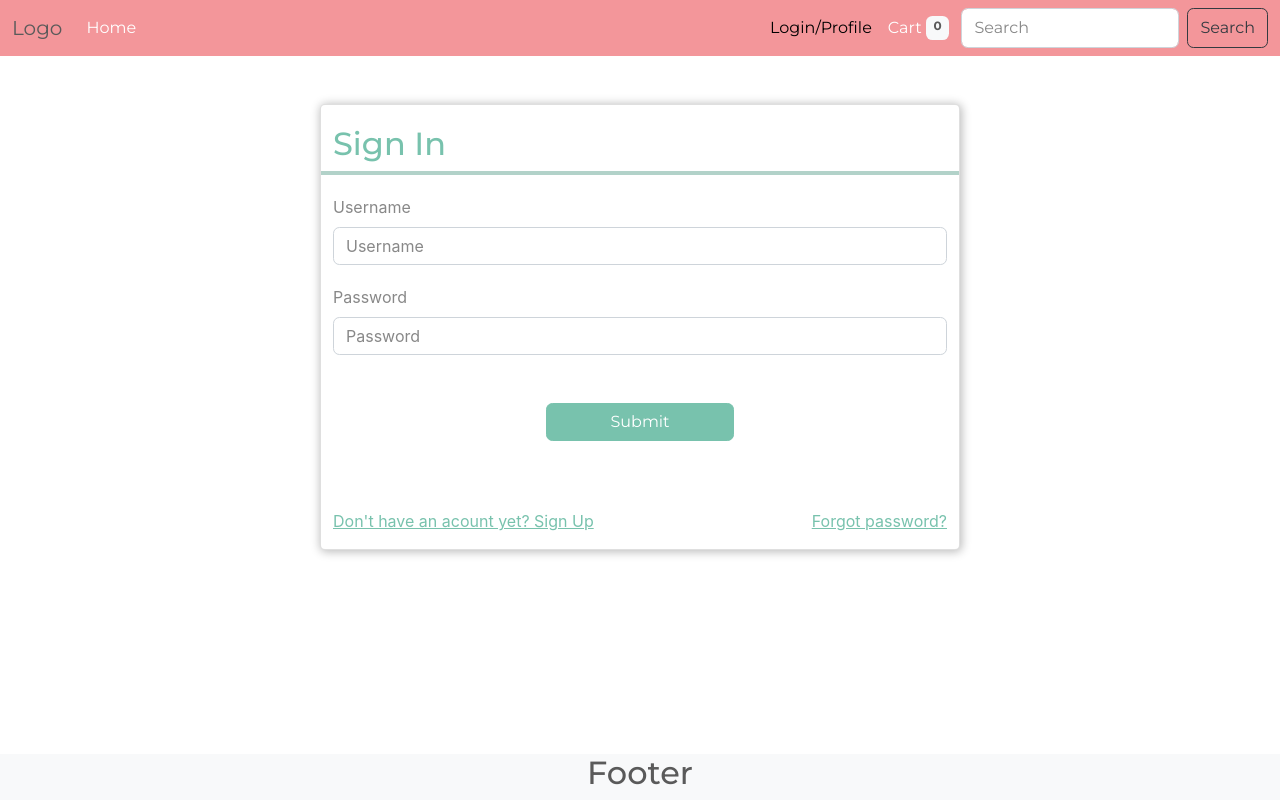
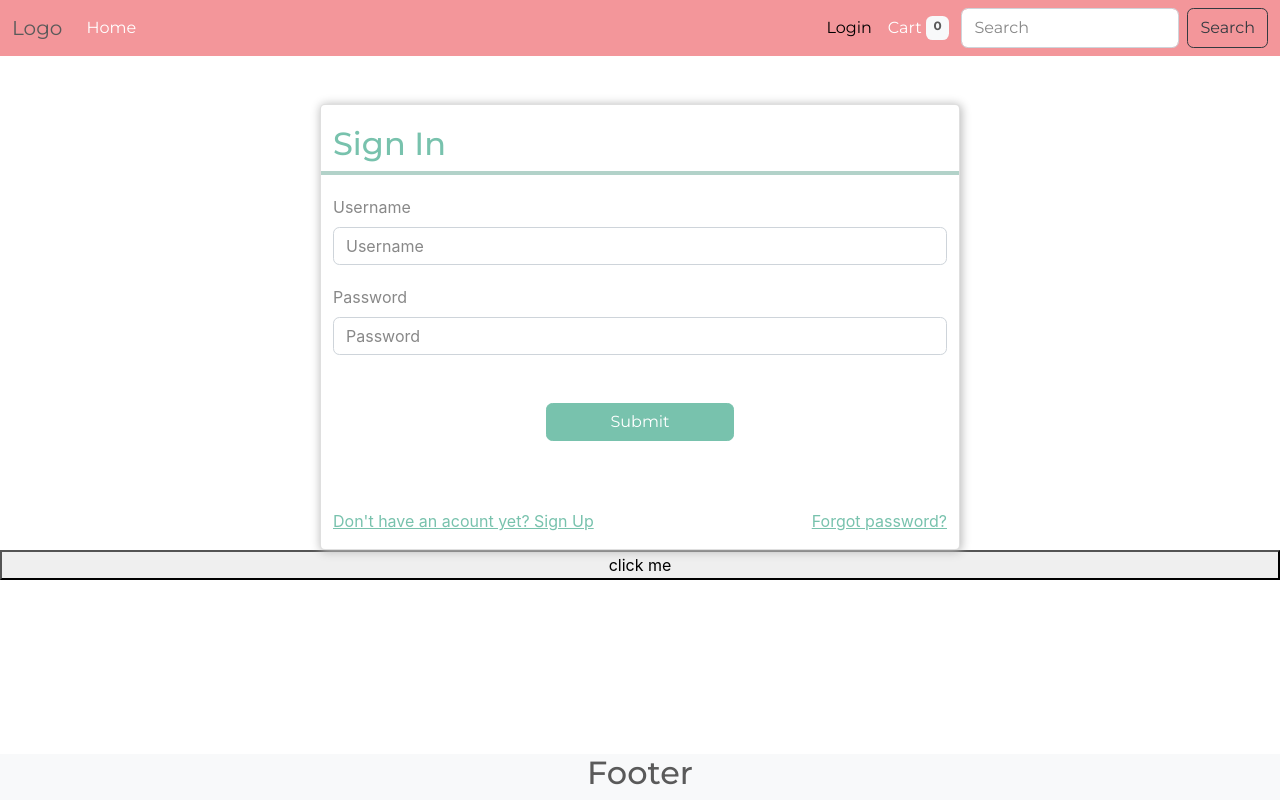
Before and after one commit to baram104/pianos-store-client, a React (Create React App) app: page /login in a window 1280 px wide. Built offline with nearby package versions, Linux system fonts and the light colour scheme.

Commit message:
created context for auth state app wide

```diff
--- a/src/App.js
+++ b/src/App.js
@@ -27,7 +27,7 @@ function App() {
             element={<ProductsPage></ProductsPage>}
           ></Route>
         </Route>
-        <Route path="products/:productId" element={<ProductDetails />} />
+        <Route path="/products/:productId" element={<ProductDetails />} />
 
         <Route path="/profile" element={<MyAccount />}></Route>
         <Route path="/cart" element={<CartPage />}></Route>
--- a/src/Components/Layout/Navbar/NavbarComp.js
+++ b/src/Components/Layout/Navbar/NavbarComp.js
@@ -1,9 +1,11 @@
 import Badge from "react-bootstrap/Badge";
 import "./NavbarComp.css";
-import { Navbar, Container, Nav, Col } from "react-bootstrap";
+import { Navbar, Container, Nav, Col, Button } from "react-bootstrap";
 import { NavLink } from "react-router-dom";
-
+import { useContext } from "react";
+import AuthContext from "../../../store/auth-context";
 function NavbarComp() {
+  const ctx = useContext(AuthContext);
   return (
     <Navbar bg="secondary" expand="lg">
       <Container fluid>
@@ -17,9 +19,24 @@ function NavbarComp() {
               </NavLink>
             </Col>
             <Col className="d-lg-flex justify-content-lg-end">
-              <NavLink className="nav-link" to="/login">
-                Login/Profile
-              </NavLink>
+              {ctx.isLoggedIn ? (
+                <>
+                  <NavLink className="nav-link" to="/profile">
+                    My Profile
+                  </NavLink>
+                  <a
+                    className="nav-link"
+                    style={{ cursor: "pointer" }}
+                    onClick={ctx.onLogout}
+                  >
+                    Logout
+                  </a>
+                </>
+              ) : (
+                <NavLink className="nav-link" to="/login">
+                  Login
+                </NavLink>
+              )}
 
               <NavLink className="nav-link" to="/cart">
                 Cart<Badge className="bg-light mx-1">0</Badge>
--- a/src/DAL/api.js
+++ b/src/DAL/api.js
@@ -44,3 +44,21 @@ export const getPiano = async (id) => {
   const res = await fetch(`http://localhost:3100/products/${id}`);
   return res.json();
 };
+
+export const addPianoToCart = async (productId) => {
+  const res = await fetch(`http://localhost:3100/cart`, {
+    method: "POST",
+    credentials: "include",
+    body: productId,
+  });
+};
+
+export const login = async (username, password) => {
+  const res = await fetch(`http://localhost:3100/users/login`, {
+    method: "POST",
+    credentials: "include",
+    headers: { "Content-Type": "application/json" },
+    body: JSON.stringify({ username, password }),
+  });
+  return res;
+};
--- a/src/Pages/Products/ProductsPage.js
+++ b/src/Pages/Products/ProductsPage.js
@@ -91,7 +91,7 @@ export default function ProductsPage() {
                     <div>
                       <Card.Title>
                         <Link
-                          to={`products/${piano.id}`}
+                          to={`${piano.id}`}
                           style={{ textDecoration: "none" }}
                         >
                           {piano.name}
--- a/src/Pages/SignIn/SignInPage.js
+++ b/src/Pages/SignIn/SignInPage.js
@@ -1,13 +1,32 @@
 import FormComp from "../../Components/Form/FormComp";
+import * as api from "../../DAL/api";
 import { formInputs } from "../../DAL/data/formInputsData";
 export default function SignInPage() {
   const loginFormInputs = {
     username: formInputs.username,
     password: formInputs.password,
   };
+
+  const onSubmitHandler = ([username, password]) => {
+    api.login(username.value, password.value);
+  };
+
   return (
     <>
-      <FormComp formInputs={loginFormInputs} formTitle="Sign In" />
+      <FormComp
+        formInputs={loginFormInputs}
+        formTitle="Sign In"
+        handleFormDetails={onSubmitHandler}
+      />
+      <button
+        onClick={() =>
+          fetch("http://localhost:3100/users", { credentials: "include" }).then(
+            (res) => console.log(res.status)
+          )
+        }
+      >
+        click me
+      </button>
     </>
   );
 }
--- a/src/index.js
+++ b/src/index.js
@@ -6,12 +6,15 @@ import { BrowserRouter } from "react-router-dom";
 import "./assets/index.css";
 import App from "./App";
 import reportWebVitals from "./reportWebVitals";
+import { AuthContextProvider } from "./store/auth-context";
 
 const root = ReactDOM.createRoot(document.getElementById("root"));
 root.render(
   <React.StrictMode>
     <BrowserRouter>
-      <App />
+      <AuthContextProvider>
+        <App />
+      </AuthContextProvider>
     </BrowserRouter>
   </React.StrictMode>
 );
--- /dev/null
+++ b/src/store/auth-context.js
@@ -0,0 +1,22 @@
+import { useState } from "react";
+import React from "react";
+
+const AuthContext = React.createContext({ isLoggedIn: false });
+
+export const AuthContextProvider = (props) => {
+  const [isLoggedIn, setIsLoggedIn] = useState(false);
+  const logoutHandler = () => {
+    setIsLoggedIn(false);
+  };
+  const loginHandler = () => {
+    setIsLoggedIn(true);
+  };
+  return (
+    <AuthContext.Provider
+      value={{ isLoggedIn, onLogout: logoutHandler, onLogin: loginHandler }}
+    >
+      {props.children}
+    </AuthContext.Provider>
+  );
+};
+export default AuthContext;
```
